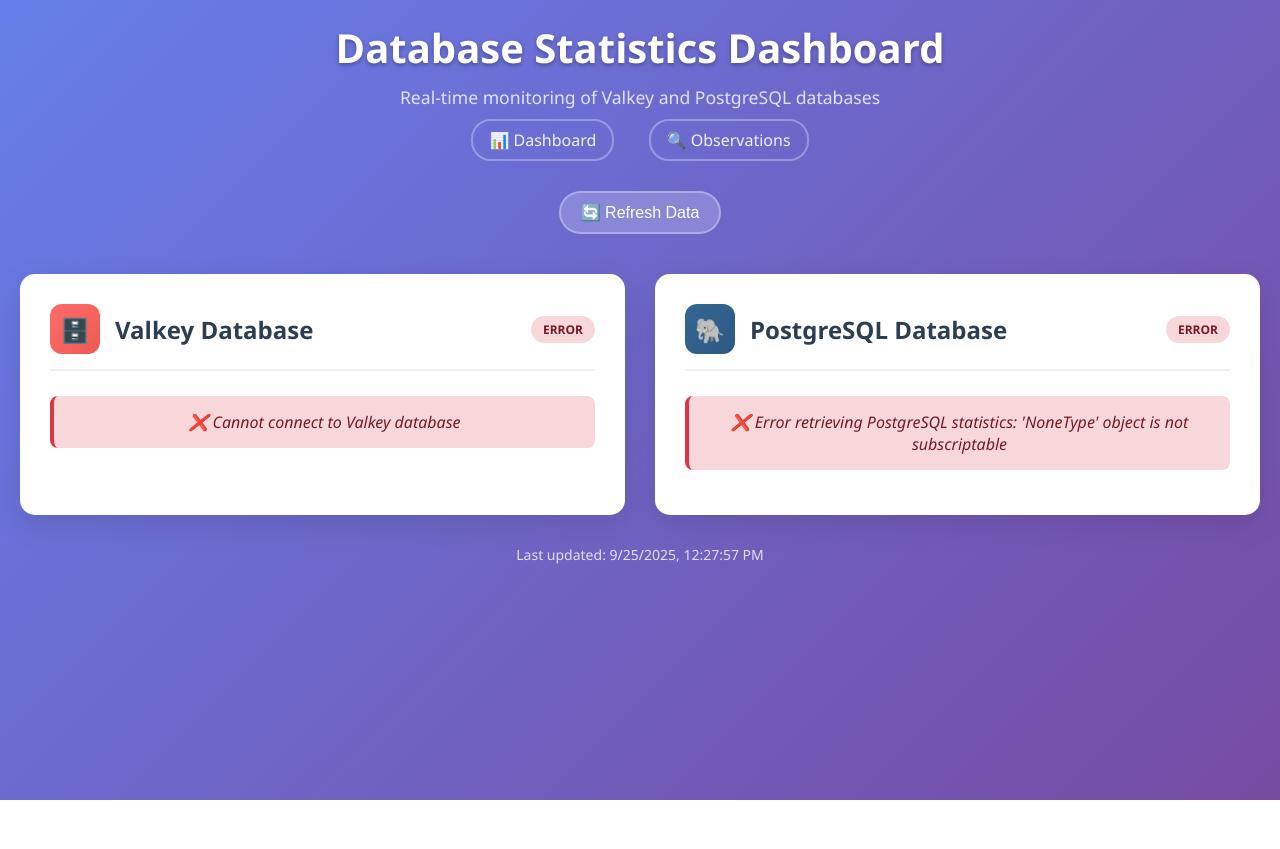
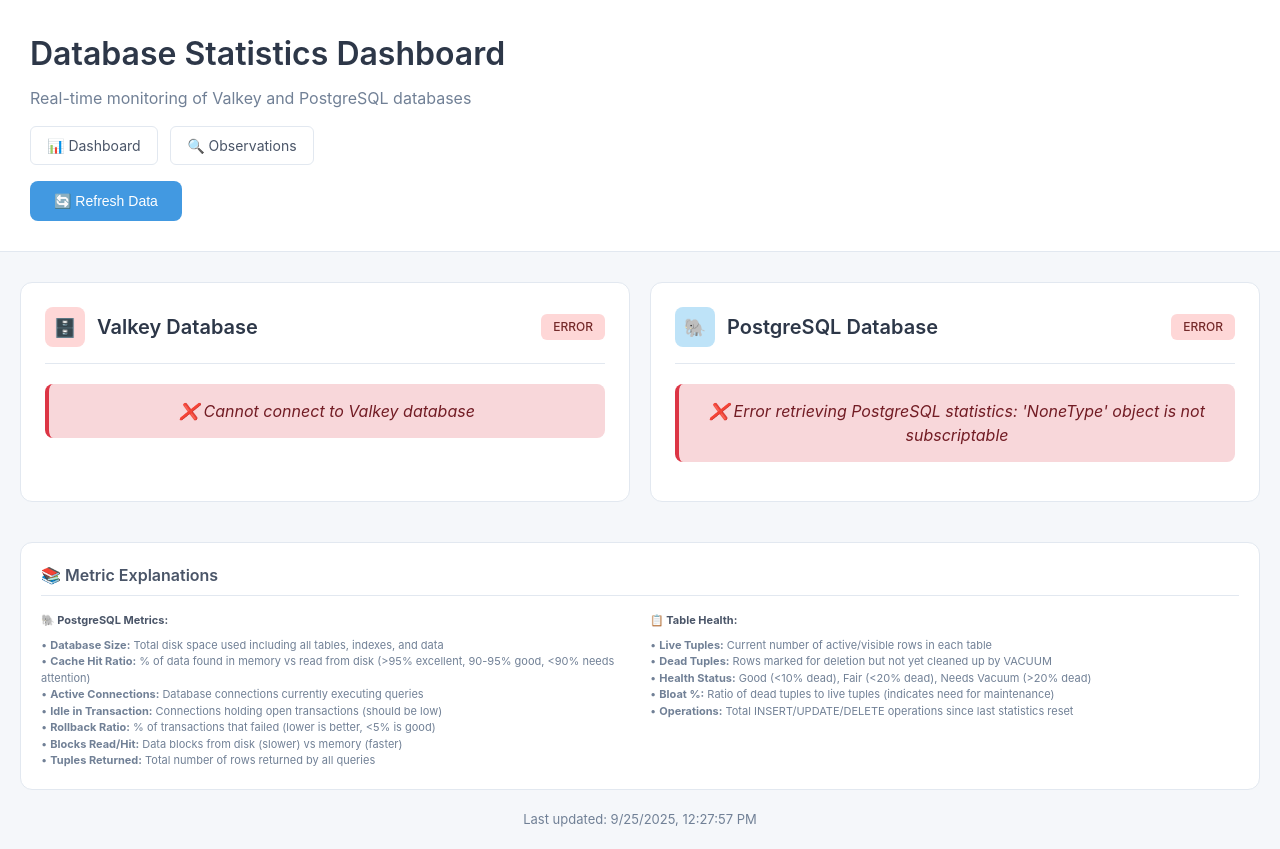
Before and after one commit to rave-altfred/webapp-python, a Flask app: page / in a window 1280 px wide. Before the commit the page ends 800 px from the top, so only its background shows below. Run offline with Flask 3, Linux system fonts and the light colour scheme; data that the repository does not hold is empty; some libraries are stand-ins or nearby versions.

Commit message:
Transform dashboard to professional design and fix explanation placement
Major UI improvements:
- Replaced colorful gradient background with clean white/gray professional design
- Updated typography to system fonts (SF Pro, Segoe UI, etc.)
- Simplified card styling with subtle borders instead of heavy shadows
- Muted color palette with professional blues and grays
- Smaller, cleaner icons and headers
- Removed prominent 'Database Health Summary' section
- Moved ALL metric explanations to bottom in dedicated section with small 11px font
- Clean metric cards focus on numbers without inline explanations
- Professional spacing and layout throughout

The dashboard now has a modern, enterprise-grade appearance suitable for production monitoring.

```diff
--- a/templates/dashboard.html
+++ b/templates/dashboard.html
@@ -12,164 +12,173 @@
         }
 
         body {
-            font-family: 'Segoe UI', Tahoma, Geneva, Verdana, sans-serif;
-            background: linear-gradient(135deg, #667eea 0%, #764ba2 100%);
+            font-family: -apple-system, BlinkMacSystemFont, 'Segoe UI', Roboto, 'Helvetica Neue', Arial, sans-serif;
+            background: #f5f7fa;
             min-height: 100vh;
-            padding: 20px;
-            color: #333;
+            padding: 0;
+            margin: 0;
+            color: #2d3748;
+            line-height: 1.5;
         }
 
         .container {
             max-width: 1400px;
             margin: 0 auto;
+            padding: 20px;
         }
 
         .header {
-            text-align: center;
-            margin-bottom: 40px;
+            background: white;
+            padding: 30px;
+            margin: -20px -20px 30px -20px;
+            border-bottom: 1px solid #e2e8f0;
         }
 
         .header h1 {
-            color: white;
-            font-size: 2.5rem;
-            margin-bottom: 10px;
-            text-shadow: 0 2px 4px rgba(0,0,0,0.3);
+            color: #2d3748;
+            font-size: 2rem;
+            margin: 0 0 8px 0;
+            font-weight: 600;
         }
 
         .header p {
-            color: rgba(255, 255, 255, 0.8);
-            font-size: 1.1rem;
+            color: #718096;
+            font-size: 1rem;
+            margin: 0;
         }
 
         .refresh-btn {
-            background: rgba(255, 255, 255, 0.2);
+            background: #4299e1;
             color: white;
-            border: 2px solid rgba(255, 255, 255, 0.3);
-            padding: 10px 20px;
-            border-radius: 25px;
+            border: none;
+            padding: 12px 24px;
+            border-radius: 8px;
             cursor: pointer;
-            font-size: 16px;
-            margin-top: 20px;
-            transition: all 0.3s ease;
+            font-size: 14px;
+            font-weight: 500;
+            margin-top: 16px;
+            transition: all 0.2s ease;
         }
 
         .refresh-btn:hover {
-            background: rgba(255, 255, 255, 0.3);
-            transform: translateY(-2px);
+            background: #3182ce;
+            transform: translateY(-1px);
         }
 
         .nav-links {
-            margin: 20px 0;
+            margin: 16px 0 0 0;
         }
 
         .nav-links a {
-            color: rgba(255, 255, 255, 0.9);
+            color: #4a5568;
             text-decoration: none;
-            margin: 0 15px;
+            margin: 0 8px 0 0;
             padding: 8px 16px;
-            border: 2px solid rgba(255, 255, 255, 0.3);
-            border-radius: 20px;
-            transition: all 0.3s ease;
+            border: 1px solid #e2e8f0;
+            border-radius: 6px;
+            transition: all 0.2s ease;
+            font-size: 14px;
+            display: inline-block;
         }
 
         .nav-links a:hover {
-            background: rgba(255, 255, 255, 0.2);
-            transform: translateY(-2px);
+            background: #f7fafc;
+            border-color: #cbd5e0;
         }
 
         .stats-grid {
             display: grid;
             grid-template-columns: repeat(auto-fit, minmax(600px, 1fr));
-            gap: 30px;
-            margin-bottom: 30px;
+            gap: 20px;
+            margin-bottom: 20px;
         }
 
         .stats-card {
             background: white;
-            border-radius: 15px;
-            padding: 30px;
-            box-shadow: 0 10px 30px rgba(0, 0, 0, 0.1);
-            transition: transform 0.3s ease, box-shadow 0.3s ease;
+            border-radius: 12px;
+            padding: 24px;
+            border: 1px solid #e2e8f0;
+            transition: border-color 0.2s ease;
         }
 
         .stats-card:hover {
-            transform: translateY(-5px);
-            box-shadow: 0 15px 40px rgba(0, 0, 0, 0.15);
+            border-color: #cbd5e0;
         }
 
         .card-header {
             display: flex;
             align-items: center;
-            margin-bottom: 25px;
-            padding-bottom: 15px;
-            border-bottom: 2px solid #f0f0f0;
+            margin-bottom: 20px;
+            padding-bottom: 16px;
+            border-bottom: 1px solid #e2e8f0;
         }
 
         .card-icon {
-            width: 50px;
-            height: 50px;
-            margin-right: 15px;
+            width: 40px;
+            height: 40px;
+            margin-right: 12px;
             display: flex;
             align-items: center;
             justify-content: center;
-            border-radius: 12px;
-            font-size: 24px;
+            border-radius: 8px;
+            font-size: 18px;
         }
 
         .valkey-icon {
-            background: linear-gradient(135deg, #ff6b6b, #ee5a52);
-            color: white;
+            background: #fed7d7;
+            color: #c53030;
         }
 
         .postgres-icon {
-            background: linear-gradient(135deg, #336791, #2d5886);
-            color: white;
+            background: #bee3f8;
+            color: #2b6cb0;
         }
 
         .card-title {
-            font-size: 1.5rem;
+            font-size: 1.25rem;
             font-weight: 600;
-            color: #2c3e50;
+            color: #2d3748;
         }
 
         .status-indicator {
             margin-left: auto;
-            padding: 5px 12px;
-            border-radius: 20px;
+            padding: 4px 12px;
+            border-radius: 6px;
             font-size: 12px;
-            font-weight: 600;
+            font-weight: 500;
             text-transform: uppercase;
         }
 
         .status-connected {
-            background: #d4edda;
-            color: #155724;
+            background: #c6f6d5;
+            color: #22543d;
         }
 
         .status-error {
-            background: #f8d7da;
-            color: #721c24;
+            background: #fed7d7;
+            color: #742a2a;
         }
 
         .stat-item {
-            margin-bottom: 15px;
-            padding: 12px;
-            background: #f8f9fa;
+            margin-bottom: 12px;
+            padding: 16px;
+            background: #f7fafc;
             border-radius: 8px;
-            border-left: 4px solid #007bff;
+            border-left: 3px solid #e2e8f0;
         }
 
         .stat-label {
-            font-weight: 600;
-            color: #495057;
+            font-weight: 500;
+            color: #4a5568;
             display: block;
-            margin-bottom: 5px;
+            margin-bottom: 4px;
+            font-size: 13px;
         }
 
         .stat-value {
-            font-size: 1.1rem;
-            color: #2c3e50;
-            font-weight: 500;
+            font-size: 1.25rem;
+            color: #2d3748;
+            font-weight: 600;
         }
 
         .stat-grid {
@@ -218,16 +227,19 @@
         }
 
         .highlight-metric {
-            background: linear-gradient(135deg, #667eea, #764ba2);
-            color: white;
-            border-left: 4px solid #fff;
+            background: #edf2f7;
+            border-left: 3px solid #4299e1;
+        }
+
+        .highlight-metric .stat-value {
+            color: #2b6cb0;
         }
 
         .last-updated {
             text-align: center;
-            color: rgba(255, 255, 255, 0.8);
-            font-size: 14px;
-            margin-top: 30px;
+            color: #718096;
+            font-size: 13px;
+            margin-top: 20px;
         }
 
         @media (max-width: 768px) {
@@ -280,6 +292,31 @@
                     <span id="postgres-status" class="status-indicator">...</span>
                 </div>
                 <div id="postgres-stats" class="loading">Loading PostgreSQL statistics...</div>
+            </div>
+        </div>
+
+        <!-- Metric Explanations Section -->
+        <div style="margin-top: 40px; padding: 20px; background: white; border-radius: 12px; border: 1px solid #e2e8f0;">
+            <h3 style="margin: 0 0 16px 0; font-size: 1rem; font-weight: 600; color: #4a5568; border-bottom: 1px solid #e2e8f0; padding-bottom: 8px;">📚 Metric Explanations</h3>
+            <div style="display: grid; grid-template-columns: repeat(auto-fit, minmax(300px, 1fr)); gap: 20px; font-size: 11px; color: #718096; line-height: 1.5;">
+                <div>
+                    <strong style="color: #4a5568; display: block; margin-bottom: 8px;">🐘 PostgreSQL Metrics:</strong>
+                    • <strong>Database Size:</strong> Total disk space used including all tables, indexes, and data<br>
+                    • <strong>Cache Hit Ratio:</strong> % of data found in memory vs read from disk (&gt;95% excellent, 90-95% good, &lt;90% needs attention)<br>
+                    • <strong>Active Connections:</strong> Database connections currently executing queries<br>
+                    • <strong>Idle in Transaction:</strong> Connections holding open transactions (should be low)<br>
+                    • <strong>Rollback Ratio:</strong> % of transactions that failed (lower is better, &lt;5% is good)<br>
+                    • <strong>Blocks Read/Hit:</strong> Data blocks from disk (slower) vs memory (faster)<br>
+                    • <strong>Tuples Returned:</strong> Total number of rows returned by all queries
+                </div>
+                <div>
+                    <strong style="color: #4a5568; display: block; margin-bottom: 8px;">📋 Table Health:</strong>
+                    • <strong>Live Tuples:</strong> Current number of active/visible rows in each table<br>
+                    • <strong>Dead Tuples:</strong> Rows marked for deletion but not yet cleaned up by VACUUM<br>
+                    • <strong>Health Status:</strong> Good (&lt;10% dead), Fair (&lt;20% dead), Needs Vacuum (&gt;20% dead)<br>
+                    • <strong>Bloat %:</strong> Ratio of dead tuples to live tuples (indicates need for maintenance)<br>
+                    • <strong>Operations:</strong> Total INSERT/UPDATE/DELETE operations since last statistics reset
+                </div>
             </div>
         </div>
 
@@ -402,40 +439,14 @@
             const getValue = (obj) => obj?.value !== undefined ? obj.value : obj;
             const getData = (obj) => obj?.data || obj;
 
-            // Build summary metrics section
-            const summaryHtml = data.summary ? `
-                <div style="margin-bottom: 25px; padding: 20px; background: linear-gradient(135deg, #f8f9fa, #e9ecef); border-radius: 12px; border-left: 5px solid #28a745;">
-                    <h4 style="margin: 0 0 15px 0; color: #28a745; font-size: 1.1rem;">📊 Database Health Summary</h4>
-                    <div class="stat-grid" style="grid-template-columns: repeat(auto-fit, minmax(200px, 1fr)); gap: 10px;">
-                        <div style="padding: 8px; background: white; border-radius: 6px;">
-                            <div style="font-size: 12px; color: #666; font-weight: 600;">TOTAL ACTIVE ROWS</div>
-                            <div style="font-size: 1.2rem; font-weight: 600; color: #2c3e50;">${formatNumber(getValue(data.summary.total_live_rows))}</div>
-                        </div>
-                        <div style="padding: 8px; background: white; border-radius: 6px;">
-                            <div style="font-size: 12px; color: #666; font-weight: 600;">DEAD ROWS</div>
-                            <div style="font-size: 1.2rem; font-weight: 600; color: ${getValue(data.summary.total_dead_rows) > 0 ? '#e74c3c' : '#28a745'};">${formatNumber(getValue(data.summary.total_dead_rows))}</div>
-                        </div>
-                        <div style="padding: 8px; background: white; border-radius: 6px;">
-                            <div style="font-size: 12px; color: #666; font-weight: 600;">TABLES NEED VACUUM</div>
-                            <div style="font-size: 1.2rem; font-weight: 600; color: ${getValue(data.summary.tables_needing_maintenance) > 0 ? '#f39c12' : '#28a745'};">${getValue(data.summary.tables_needing_maintenance)}</div>
-                        </div>
-                        <div style="padding: 8px; background: white; border-radius: 6px;">
-                            <div style="font-size: 12px; color: #666; font-weight: 600;">OVERALL HEALTH</div>
-                            <div style="font-size: 1rem; font-weight: 600; color: ${getValue(data.summary.overall_health) === 'Good' ? '#28a745' : '#f39c12'};">${getValue(data.summary.overall_health)}</div>
-                        </div>
-                    </div>
-                </div>
-            ` : '';
+            // Summary will be shown at bottom instead of prominent section
 
             // Build enhanced table statistics with health indicators
             let tablesHtml = '';
             if (data.tables && data.tables.data && data.tables.data.length > 0) {
                 tablesHtml = `
                     <div class="table-stats">
-                        <h4 style="margin: 20px 0 10px 0;">📋 Table Statistics & Health</h4>
-                        <div style="margin-bottom: 8px; padding: 6px 10px; background: #f8f9fa; border-radius: 4px; font-size: 11px; color: #666;">
-                            <strong>Live Tuples:</strong> Current active/visible rows. <strong>Health:</strong> Good (&lt;10% dead), Fair (&lt;20% dead), Needs Vacuum (&gt;20% dead)
-                        </div>
+                        <h4 style="margin: 20px 0 15px 0; font-size: 1rem; color: #4a5568;">📋 Table Statistics</h4>
                         <table>
                             <thead>
                                 <tr>
@@ -504,7 +515,6 @@
             const cacheInterpretation = cacheHitRatio >= 95 ? 'Excellent' : cacheHitRatio >= 90 ? 'Good' : 'Needs Attention';
 
             container.innerHTML = `
-                ${summaryHtml}
                 <div class="stat-grid">
                     <div class="stat-item highlight-metric">
                         <span class="stat-label">Database Size</span>
@@ -541,22 +551,6 @@
                 </div>
                 ${appMetricsHtml}
                 ${tablesHtml}
-                <div style="margin-top: 20px; padding: 15px; background: #f8f9fa; border-radius: 8px; font-size: 14px; color: #666;">
-                    <strong>📈 Performance Insights:</strong>
-                    Cache Hit Ratio: ${data.cache_hit_ratio?.interpretation || 'Higher values indicate better memory utilization'}.
-                    ${getValue(data.summary?.tables_needing_maintenance) > 0 ? `⚠️ ${getValue(data.summary.tables_needing_maintenance)} tables would benefit from VACUUM.` : '✅ All tables are healthy.'}
-                </div>
-                <div style="margin-top: 15px; padding: 12px; background: #f1f3f4; border-radius: 6px; font-size: 11px; color: #666; line-height: 1.4;">
-                    <strong>📚 Metric Explanations:</strong><br>
-                    • <strong>Database Size:</strong> Total disk space used including all tables, indexes, and data<br>
-                    • <strong>Cache Hit Ratio:</strong> % of data found in memory vs read from disk (>95% excellent, 90-95% good, <90% needs attention)<br>
-                    • <strong>Active Connections:</strong> Database connections currently executing queries<br>
-                    • <strong>Idle in Transaction:</strong> Connections holding open transactions (should be low)<br>
-                    • <strong>Rollback Ratio:</strong> % of transactions that failed (lower is better, <5% is good)<br>
-                    • <strong>Blocks Read (Disk):</strong> Data blocks read from slower disk storage<br>
-                    • <strong>Blocks Hit (Memory):</strong> Data blocks found in faster memory cache<br>
-                    • <strong>Tuples Returned:</strong> Total number of rows returned by all queries
-                </div>
             `;
         }
 
```
